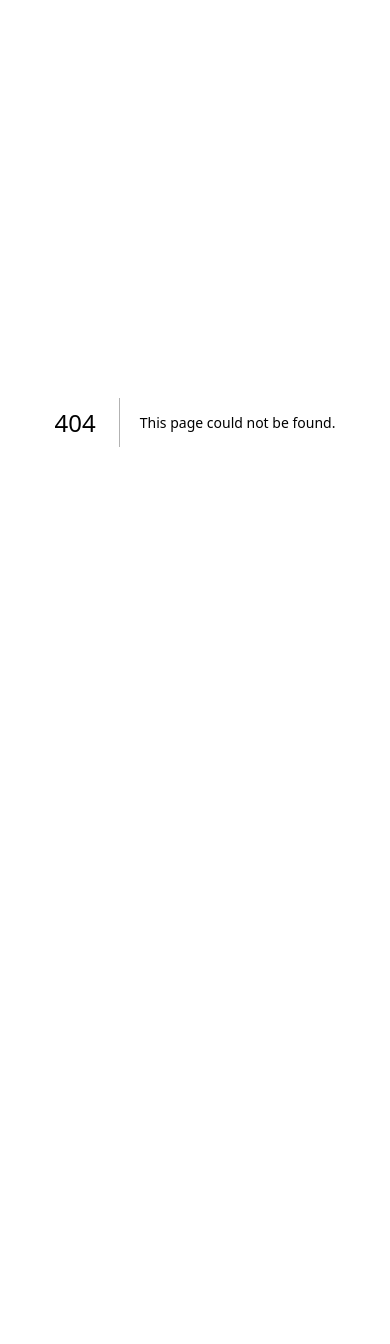
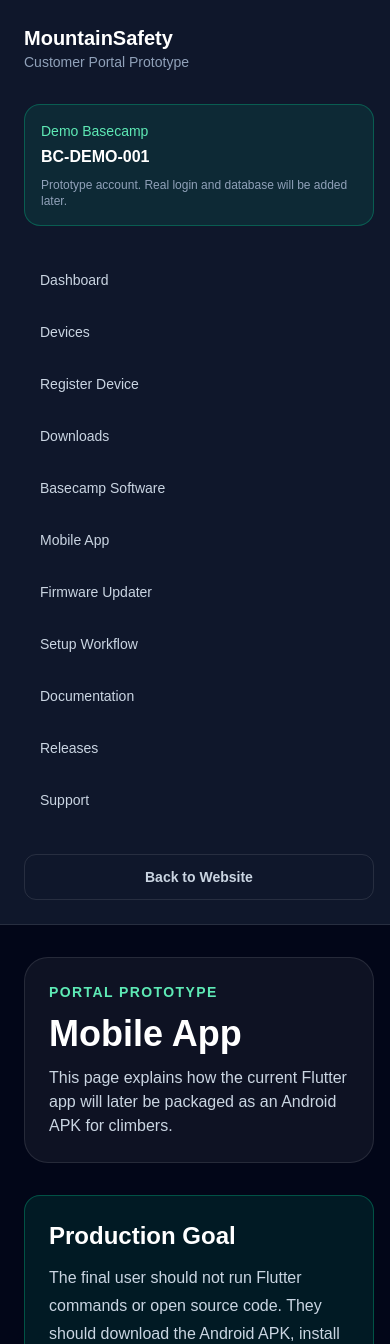
Before and after one commit to prabashmalhara/e21-3yp-Mountain-Climber-Health-and-GPS-Tracker, a Next.js app in the folder website/: page /portal/mobile-app in a window 390 px wide. Before the commit this address had no page. Shown: the top 1344 px of the page. Before the commit the page ends 844 px from the top, so only its background shows below. Built offline with nearby package versions, Linux system fonts and the light colour scheme.

Commit message:
Add portal mobile app package prototype page

```diff
--- /dev/null
+++ b/website/src/app/portal/mobile-app/page.tsx
@@ -0,0 +1,205 @@
+import PortalLayout from "@/components/PortalLayout";
+
+const appFeatures = [
+  {
+    title: "ESP32 Wi-Fi API Connection",
+    description:
+      "The mobile app connects to the climber ESP32 access point and communicates with the local API at 192.168.4.1.",
+  },
+  {
+    title: "GPS Fallback",
+    description:
+      "The phone can provide GPS coordinates to the climber ESP32 when needed, helping improve location reliability.",
+  },
+  {
+    title: "SOS Control",
+    description:
+      "The climber can send SOS and clear SOS through the mobile app interface.",
+  },
+  {
+    title: "Short Messages",
+    description:
+      "The climber can send predefined quick messages or custom short messages to the basecamp through the ESP32 and LoRa path.",
+  },
+  {
+    title: "Armband BLE Data",
+    description:
+      "The app can scan for the CLIMBER_ARMBAND BLE advertisement and forward BPM, sensor state, and armband battery data.",
+  },
+  {
+    title: "Device Status",
+    description:
+      "The app displays ESP32 API status, LoRa status, GPS state, battery, RSSI/SNR, distance, and latest basecamp message.",
+  },
+];
+
+const setupSteps = [
+  "Download MountainSafetyClimber_v1.0.0.apk from the portal",
+  "Install APK on Android phone",
+  "Allow GPS permission",
+  "Allow Bluetooth permission",
+  "Connect phone to climber ESP32 Wi-Fi access point",
+  "Open Climber Safety app",
+  "Check ESP32 API connection",
+  "Send test message to basecamp",
+  "Test SOS workflow safely",
+];
+
+const apiEndpoints = [
+  {
+    endpoint: "/status",
+    purpose: "Read climber ESP32 status, GPS, LoRa, SOS, battery, and messages",
+  },
+  {
+    endpoint: "/gps",
+    purpose: "Post phone GPS fallback data to the climber ESP32",
+  },
+  {
+    endpoint: "/bpm",
+    purpose: "Post BPM, armband battery, and sensor state to the climber ESP32",
+  },
+  {
+    endpoint: "/send",
+    purpose: "Send a short climber message to the ESP32 for LoRa forwarding",
+  },
+  {
+    endpoint: "/sos",
+    purpose: "Send SOS request from mobile app",
+  },
+  {
+    endpoint: "/clear-sos",
+    purpose: "Clear SOS state from mobile app",
+  },
+];
+
+const packageInfo = [
+  {
+    label: "Future APK Name",
+    value: "MountainSafetyClimber_v1.0.0.apk",
+  },
+  {
+    label: "Current App Role",
+    value: "Flutter mobile companion app",
+  },
+  {
+    label: "Connection Target",
+    value: "http://192.168.4.1",
+  },
+  {
+    label: "Supported Platform",
+    value: "Android first",
+  },
+];
+
+export default function MobileAppPage() {
+  return (
+    <PortalLayout
+      title="Mobile App"
+      description="This page explains how the current Flutter app will later be packaged as an Android APK for climbers."
+    >
+      <div className="rounded-2xl border border-emerald-400/30 bg-emerald-400/10 p-6">
+        <h2 className="text-2xl font-bold">Production Goal</h2>
+        <p className="mt-3 leading-7 text-slate-300">
+          The final user should not run Flutter commands or open source code.
+          They should download the Android APK, install it, connect to the
+          climber ESP32 Wi-Fi access point, and use the app for status, GPS
+          fallback, messages, SOS, and armband data.
+        </p>
+      </div>
+
+      <div className="mt-8 grid gap-6 lg:grid-cols-2">
+        <div className="rounded-2xl border border-white/10 bg-white/5 p-6">
+          <h2 className="text-2xl font-bold">APK Setup Workflow</h2>
+
+          <div className="mt-5 grid gap-3">
+            {setupSteps.map((step, index) => (
+              <div
+                key={step}
+                className="flex gap-4 rounded-xl border border-white/10 bg-slate-950 p-4"
+              >
+                <div className="flex h-8 w-8 shrink-0 items-center justify-center rounded-lg bg-emerald-400 font-bold text-slate-950">
+                  {index + 1}
+                </div>
+                <p className="text-sm text-slate-300">{step}</p>
+              </div>
+            ))}
+          </div>
+        </div>
+
+        <div className="rounded-2xl border border-white/10 bg-white/5 p-6">
+          <h2 className="text-2xl font-bold">Mobile App Package</h2>
+
+          <div className="mt-5 grid gap-3">
+            {packageInfo.map((item) => (
+              <div
+                key={item.label}
+                className="rounded-xl border border-white/10 bg-slate-950 p-4"
+              >
+                <p className="text-sm text-slate-400">{item.label}</p>
+                <p className="mt-1 font-semibold">{item.value}</p>
+              </div>
+            ))}
+          </div>
+
+          <button
+            type="button"
+            className="mt-6 w-full rounded-xl bg-emerald-400 px-6 py-3 font-semibold text-slate-950 hover:bg-emerald-300"
+          >
+            Download APK
+          </button>
+
+          <p className="mt-3 text-sm text-slate-400">
+            UI only. Real APK download will be connected later through portal
+            storage.
+          </p>
+        </div>
+      </div>
+
+      <div className="mt-8 grid gap-6 md:grid-cols-2 lg:grid-cols-3">
+        {appFeatures.map((feature) => (
+          <div
+            key={feature.title}
+            className="rounded-2xl border border-white/10 bg-white/5 p-6"
+          >
+            <h2 className="text-xl font-bold">{feature.title}</h2>
+            <p className="mt-3 text-sm leading-6 text-slate-300">
+              {feature.description}
+            </p>
+          </div>
+        ))}
+      </div>
+
+      <div className="mt-8 rounded-2xl border border-white/10 bg-white/5 p-6">
+        <h2 className="text-2xl font-bold">Current ESP32 API Endpoints</h2>
+        <p className="mt-3 leading-7 text-slate-300">
+          The current Flutter app communicates with the climber ESP32 local API.
+          These endpoints should be documented clearly for production testing
+          and troubleshooting.
+        </p>
+
+        <div className="mt-5 grid gap-3">
+          {apiEndpoints.map((api) => (
+            <div
+              key={api.endpoint}
+              className="grid gap-3 rounded-xl border border-white/10 bg-slate-950 p-4 md:grid-cols-[140px_1fr]"
+            >
+              <p className="font-mono text-sm font-semibold text-emerald-300">
+                {api.endpoint}
+              </p>
+              <p className="text-sm text-slate-300">{api.purpose}</p>
+            </div>
+          ))}
+        </div>
+      </div>
+
+      <div className="mt-8 rounded-2xl border border-white/10 bg-white/5 p-6">
+        <h2 className="text-2xl font-bold">Future Distribution Path</h2>
+        <p className="mt-3 leading-7 text-slate-300">
+          First production testing can use direct APK download from the portal.
+          Later, the app can be published through Google Play for easier updates,
+          but the portal should still keep setup guides and compatibility notes.
+        </p>
+      </div>
+    </PortalLayout>
+  );
+}
--- a/website/src/components/PortalLayout.tsx
+++ b/website/src/components/PortalLayout.tsx
@@ -6,6 +6,7 @@ const portalLinks = [
   { label: "Register Device", href: "/portal/register-device" },
   { label: "Downloads", href: "/portal/downloads" },
   { label: "Basecamp Software", href: "/portal/basecamp-software" },
+  { label: "Mobile App", href: "/portal/mobile-app" },
   { label: "Firmware Updater", href: "/portal/firmware" },
   { label: "Setup Workflow", href: "/portal/setup" },
   { label: "Documentation", href: "/portal/docs" },
```
